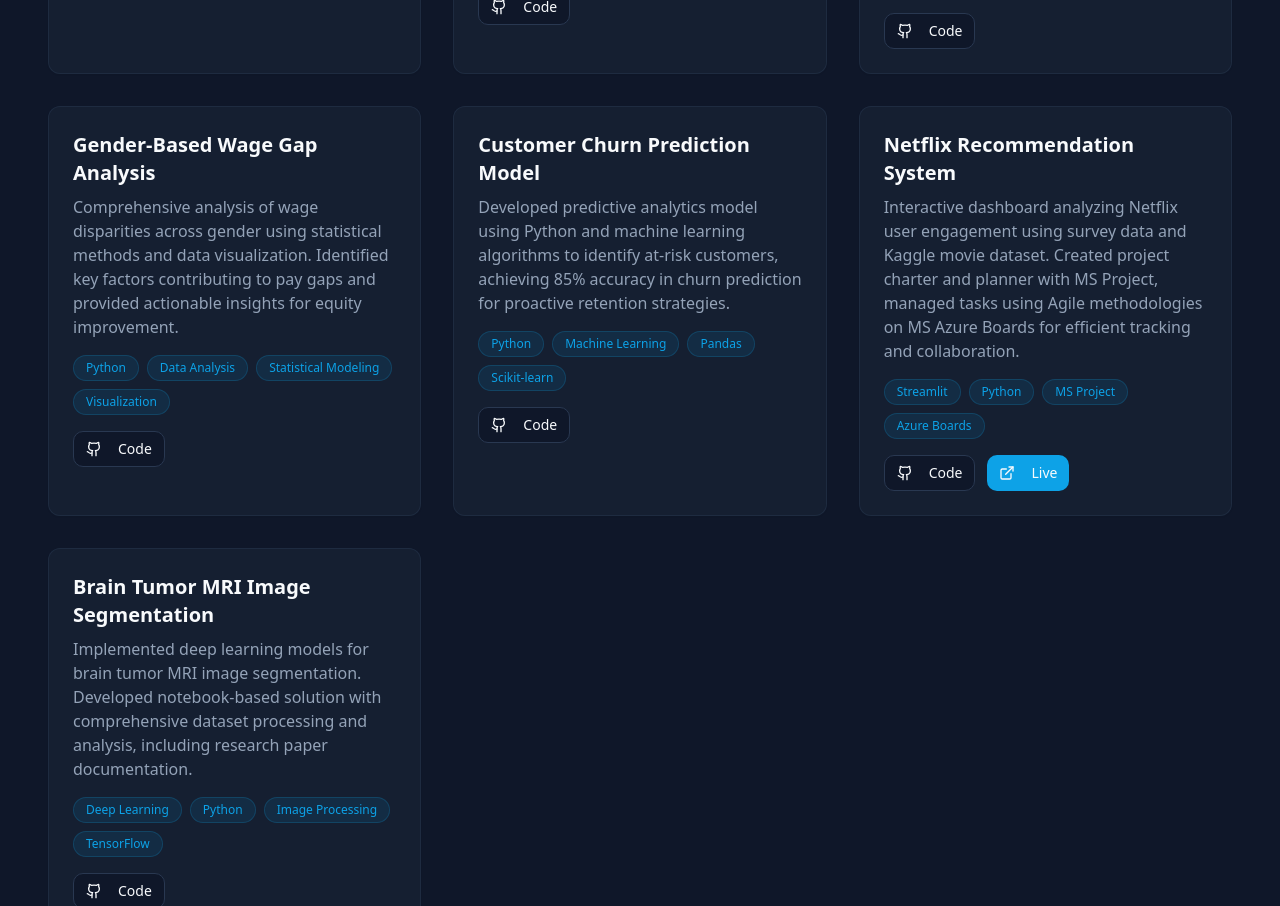
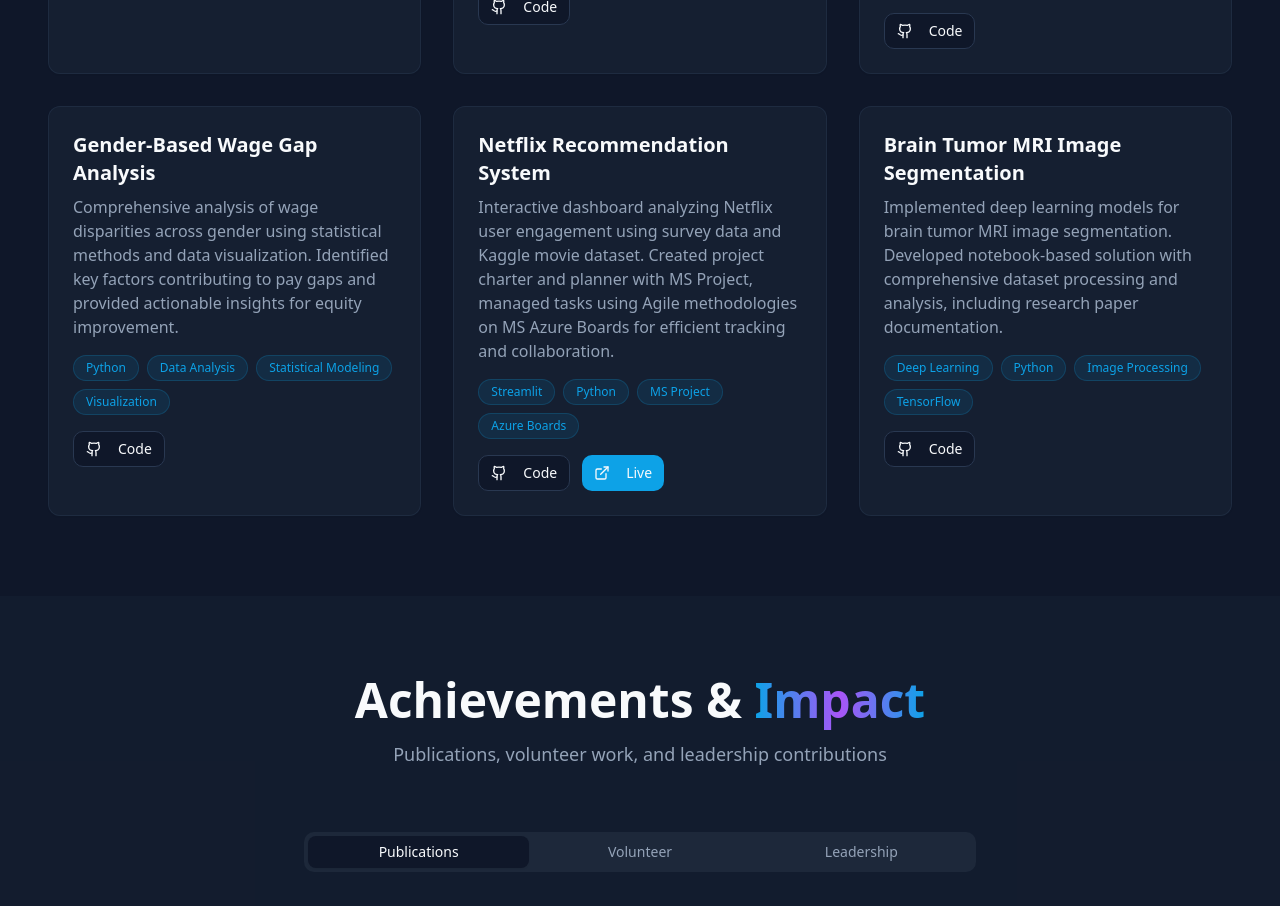
Before and after one commit to saumyaprasad07/Lovable-Portfolio-Website, a React (Vite) app: page / in a window 1280 px wide. Shown: the part 4320-5226 px from the top of the page. Built offline with nearby package versions, Linux system fonts and the light colour scheme; the HTML template or start-up script is replaced by a standard one.

Commit message:
removed a project

```diff
--- a/src/components/Projects.tsx
+++ b/src/components/Projects.tsx
@@ -27,12 +27,6 @@ const projects = [
     description: "Comprehensive analysis of wage disparities across gender using statistical methods and data visualization. Identified key factors contributing to pay gaps and provided actionable insights for equity improvement.",
     tech: ["Python", "Data Analysis", "Statistical Modeling", "Visualization"],
     github: "https://github.com/saumyaprasad07/Gender-Based-Wage-Gap-Analysis",
-  },
-  {
-    title: "Customer Churn Prediction Model",
-    description: "Developed predictive analytics model using Python and machine learning algorithms to identify at-risk customers, achieving 85% accuracy in churn prediction for proactive retention strategies.",
-    tech: ["Python", "Machine Learning", "Pandas", "Scikit-learn"],
-    github: "https://github.com/saumyaprasad07",
   },
   {
     title: "Netflix Recommendation System",
```
